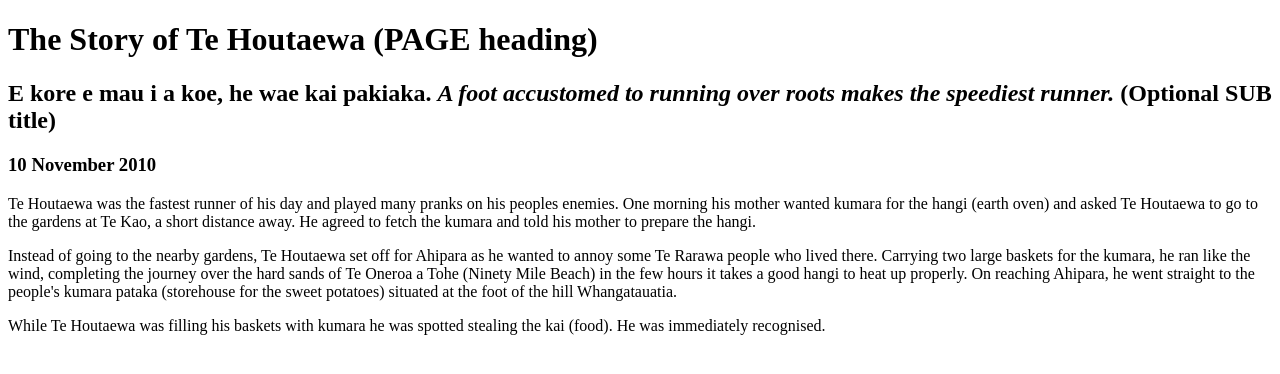
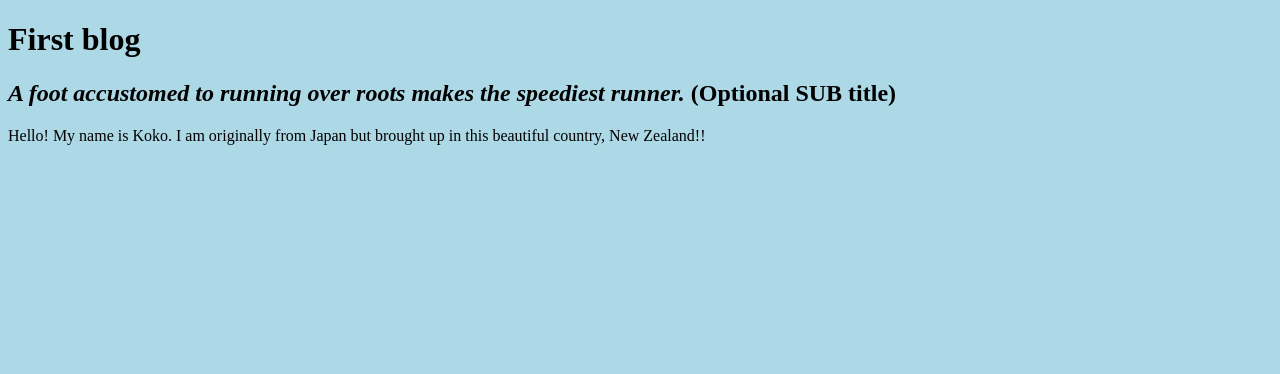
Before and after one commit to kokoaono/kokoaono.github.io, a plain HTML site: page blog/sprint1-technical.html in a window 1280 px wide. Drawn offline with Linux system fonts and the light colour scheme; files that its build step writes are made by us from their sources.

Commit message:
add sprint1-technical.html

```diff
--- a/blog/sprint1-technical.html
+++ b/blog/sprint1-technical.html
@@ -3,23 +3,16 @@
   <head>
     <title>new blog </title>
     <meta charset="UTF-8">
-    <link href="styles/main.css" rel="stylesheet" type="text/css" />
+    <link href="../styles/main.css" rel="stylesheet" type="text/css" />
   </head>
 
   <body>
-    <h1>The Story of Te Houtaewa (PAGE heading)</h1>
-    <h2>E kore e mau i a koe, he wae kai pakiaka. <em>A foot accustomed to running over roots makes the speediest runner.</em> (Optional SUB title) </h2>
-    <h3>10 November 2010</h3>
+    <h1>First blog</h1>
+    <h2>  <em>A foot accustomed to running over roots makes the speediest runner.</em> (Optional SUB title) </h2>
+    <h3></h3>
 
-    <p>
-      Te Houtaewa was the fastest runner of his day and played many pranks on his peoples enemies. One morning his mother wanted kumara for the hangi (earth oven) and asked Te Houtaewa to go to the gardens at Te Kao, a short distance away. He agreed to fetch the kumara and told his mother to prepare the hangi.
-    </p>
-    <p>
-      Instead of going to the nearby gardens, Te Houtaewa set off for Ahipara as he wanted to annoy some Te Rarawa people who lived there. Carrying two large baskets for the kumara, he ran like the wind, completing the journey over the hard sands of Te Oneroa a Tohe (Ninety Mile Beach) in the few hours it takes a good hangi to heat up properly. On reaching Ahipara, he went straight to the people's kumara pataka (storehouse for the sweet potatoes) situated at the foot of the hill Whangatauatia.
-    </p>
-    <p>
-      While Te Houtaewa was filling his baskets with kumara he was spotted stealing the kai (food). He was immediately recognised.
-    </p>
+    <p>Hello! My name is Koko. I am originally from Japan but brought up in this beautiful country, New Zealand!! </p>
+
 
     <!-- this is a comment. -->
 
```
